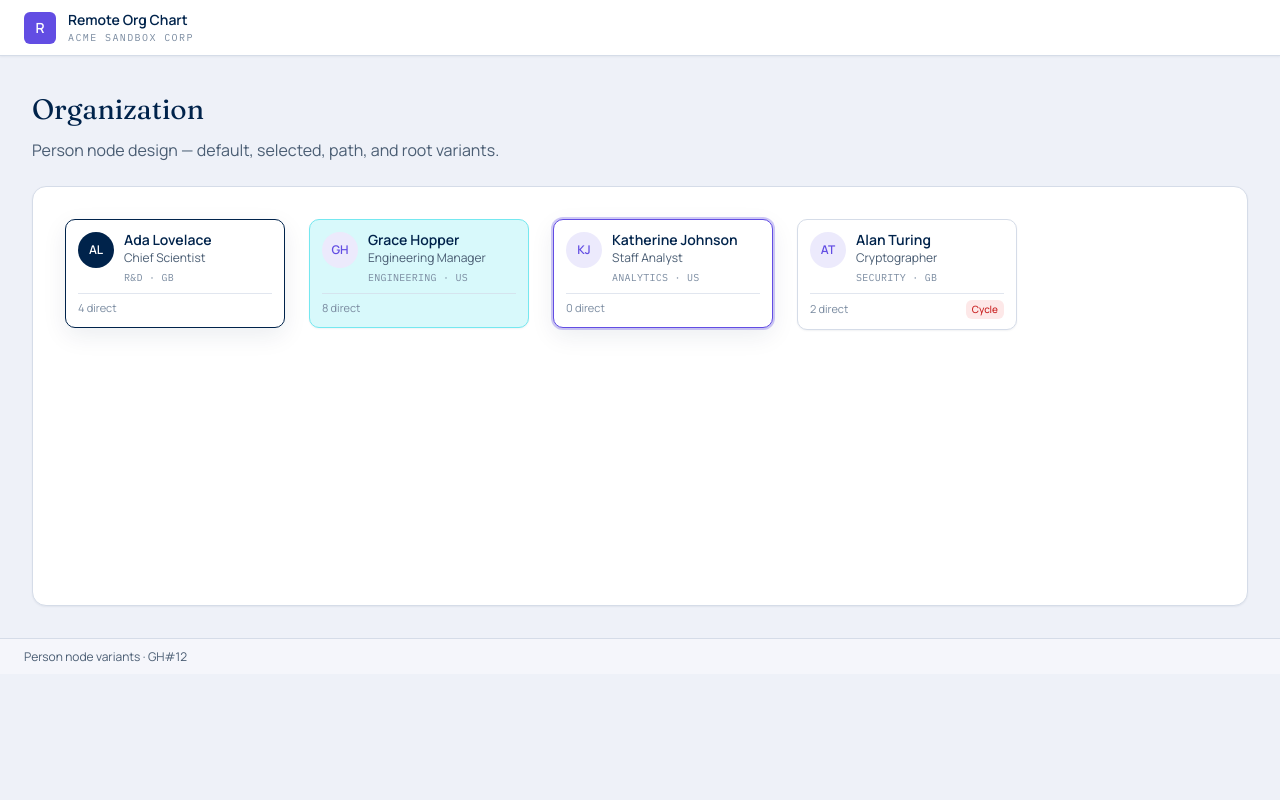
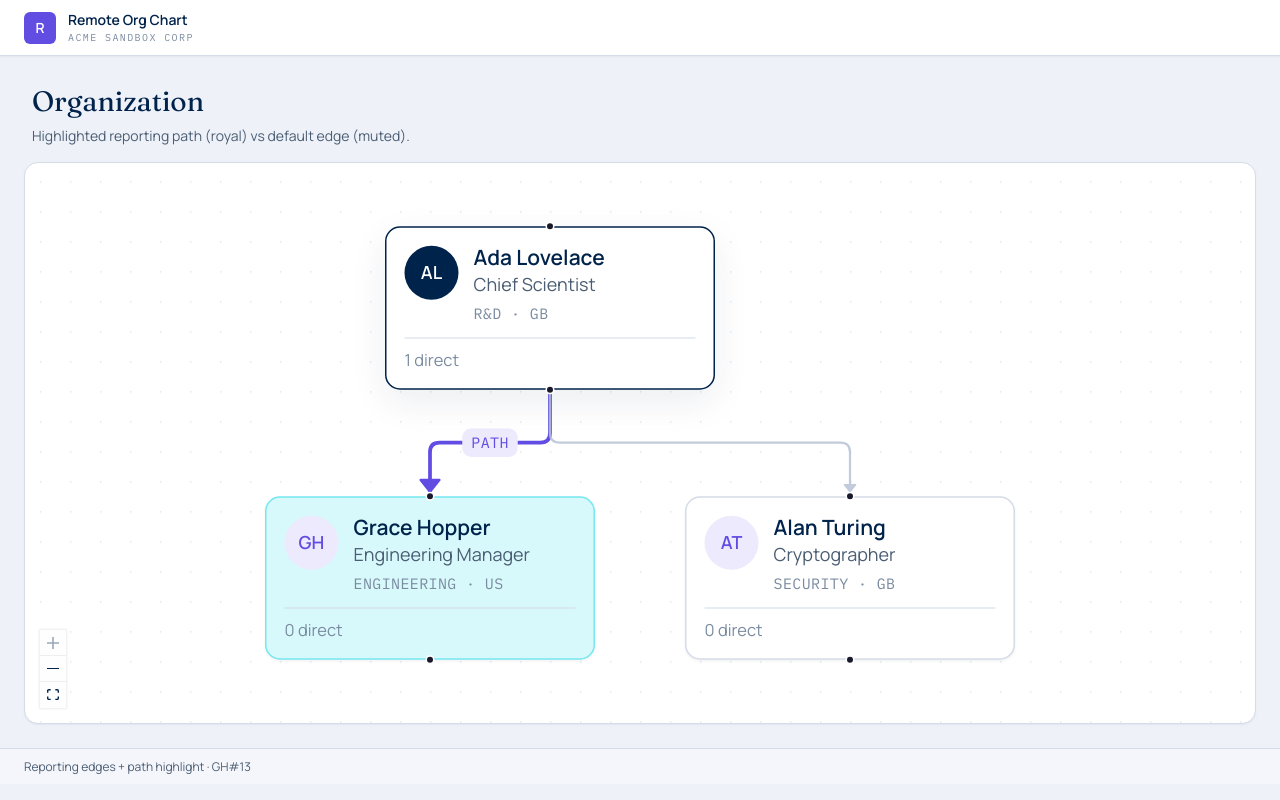
Before and after one commit to chikoshire/remote-org-chart, a Next.js app: page / in a window 1280 px wide. Built offline with nearby package versions, Linux system fonts and the light colour scheme.

Commit message:
feat(ui): add reporting edges with path highlight (#13)
Custom React Flow edge (royal highlight vs muted default) plus a
preview canvas. Allow tunnel hosts in Next allowedDevOrigins.

```diff
--- a/next.config.ts
+++ b/next.config.ts
@@ -4,6 +4,14 @@ import { initOpenNextCloudflareForDev } from "@opennextjs/cloudflare";
 initOpenNextCloudflareForDev();
 
 const nextConfig: NextConfig = {
+  // Allow Cursor IDE browser / localtunnel hosts to load Next dev assets.
+  allowedDevOrigins: [
+    "127.0.0.1",
+    "localhost",
+    "*.loca.lt",
+    "*.localtunnel.me",
+    "*.trycloudflare.com",
+  ],
   turbopack: {
     root: process.cwd(),
   },
--- a/src/app/page.tsx
+++ b/src/app/page.tsx
@@ -1,56 +1,23 @@
 import { AppShell } from "@/components/shell/AppShell";
-import { PersonNodeCard } from "@/components/org/PersonNodeCard";
+import { EdgePreviewCanvas } from "@/components/org/EdgePreviewCanvas";
 
 export default function Home() {
   return (
-    <AppShell status={<span>Person node variants · GH#12</span>}>
-      <div className="flex flex-1 flex-col gap-6 p-6 md:p-8">
-        <div className="max-w-2xl">
+    <AppShell status={<span>Reporting edges + path highlight · GH#13</span>}>
+      <div className="flex flex-1 flex-col gap-4 p-4 md:p-6">
+        <div className="max-w-2xl px-2">
           <h1 className="font-[family-name:var(--font-norma-display)] text-[length:var(--norma-text-2xl)] text-norma-prussian">
             Organization
           </h1>
-          <p className="mt-2 text-norma-ink-muted">
-            Person node design — default, selected, path, and root variants.
+          <p className="mt-1 text-sm text-norma-ink-muted">
+            Highlighted reporting path (royal) vs default edge (muted).
           </p>
         </div>
-
         <div
-          className="flex min-h-[420px] flex-1 flex-wrap content-start items-start gap-6 rounded-norma-lg border border-norma-border bg-norma-surface p-8 shadow-norma-sm"
+          className="min-h-[480px] flex-1 overflow-hidden rounded-norma-lg border border-norma-border bg-norma-surface shadow-norma-sm"
           data-slot="chart-canvas"
         >
-          <PersonNodeCard
-            fullName="Ada Lovelace"
-            jobTitle="Chief Scientist"
-            department="R&D"
-            country="GB"
-            directReports={4}
-            variant="root"
-          />
-          <PersonNodeCard
-            fullName="Grace Hopper"
-            jobTitle="Engineering Manager"
-            department="Engineering"
-            country="US"
-            directReports={8}
-            variant="path"
-          />
-          <PersonNodeCard
-            fullName="Katherine Johnson"
-            jobTitle="Staff Analyst"
-            department="Analytics"
-            country="US"
-            directReports={0}
-            variant="selected"
-          />
-          <PersonNodeCard
-            fullName="Alan Turing"
-            jobTitle="Cryptographer"
-            department="Security"
-            country="GB"
-            directReports={2}
-            variant="default"
-            inCycle
-          />
+          <EdgePreviewCanvas />
         </div>
       </div>
     </AppShell>
--- /dev/null
+++ b/src/components/org/EdgePreviewCanvas.tsx
@@ -0,0 +1,122 @@
+"use client";
+
+import { useCallback, useMemo } from "react";
+import {
+  Background,
+  Controls,
+  MarkerType,
+  ReactFlow,
+  ReactFlowProvider,
+  useEdgesState,
+  useNodesState,
+  type Edge,
+  type Node,
+} from "@xyflow/react";
+import "@xyflow/react/dist/style.css";
+import { PersonNode } from "@/components/org/PersonNode";
+import { ReportingEdge } from "@/components/org/ReportingEdge";
+
+const initialNodes: Node[] = [
+  {
+    id: "a",
+    type: "person",
+    position: { x: 120, y: 40 },
+    data: {
+      label: "Ada",
+      fullName: "Ada Lovelace",
+      jobTitle: "Chief Scientist",
+      department: "R&D",
+      country: "GB",
+      directReports: 1,
+      variant: "root",
+    },
+  },
+  {
+    id: "b",
+    type: "person",
+    position: { x: 40, y: 220 },
+    data: {
+      label: "Grace",
+      fullName: "Grace Hopper",
+      jobTitle: "Engineering Manager",
+      department: "Engineering",
+      country: "US",
+      directReports: 0,
+      variant: "path",
+    },
+  },
+  {
+    id: "c",
+    type: "person",
+    position: { x: 320, y: 220 },
+    data: {
+      label: "Alan",
+      fullName: "Alan Turing",
+      jobTitle: "Cryptographer",
+      department: "Security",
+      country: "GB",
+      directReports: 0,
+      variant: "default",
+    },
+  },
+];
+
+const initialEdges: Edge[] = [
+  {
+    id: "a-b",
+    source: "a",
+    target: "b",
+    type: "reporting",
+    data: { highlighted: true },
+    markerEnd: { type: MarkerType.ArrowClosed, color: "#624DE3" },
+  },
+  {
+    id: "a-c",
+    source: "a",
+    target: "c",
+    type: "reporting",
+    data: { highlighted: false },
+    markerEnd: { type: MarkerType.ArrowClosed, color: "#b8c3d6" },
+  },
+];
+
+function EdgePreviewInner() {
+  const [nodes, , onNodesChange] = useNodesState(initialNodes);
+  const [edges, , onEdgesChange] = useEdgesState(initialEdges);
+  const nodeTypes = useMemo(() => ({ person: PersonNode }), []);
+  const edgeTypes = useMemo(() => ({ reporting: ReportingEdge }), []);
+  const onInit = useCallback((instance: { fitView: (o?: object) => void }) => {
+    requestAnimationFrame(() => instance.fitView({ padding: 0.25 }));
+  }, []);
+
+  return (
+    <ReactFlow
+      nodes={nodes}
+      edges={edges}
+      onNodesChange={onNodesChange}
+      onEdgesChange={onEdgesChange}
+      nodeTypes={nodeTypes}
+      edgeTypes={edgeTypes}
+      onInit={onInit}
+      fitView
+      minZoom={0.35}
+      maxZoom={1.5}
+      proOptions={{ hideAttribution: true }}
+      nodesDraggable={false}
+      nodesConnectable={false}
+    >
+      <Background color="#d5dce8" gap={20} size={1} />
+      <Controls showInteractive={false} />
+    </ReactFlow>
+  );
+}
+
+export function EdgePreviewCanvas() {
+  return (
+    <ReactFlowProvider>
+      <div className="h-[min(70vh,560px)] w-full">
+        <EdgePreviewInner />
+      </div>
+    </ReactFlowProvider>
+  );
+}
--- a/src/components/org/PersonNode.tsx
+++ b/src/components/org/PersonNode.tsx
@@ -1,31 +1,32 @@
 "use client";
 
-import { Handle, Position, type Node, type NodeProps } from "@xyflow/react";
+import { Handle, Position, type NodeProps } from "@xyflow/react";
 import {
   PersonNodeCard,
   type PersonNodeData,
   type PersonNodeVariant,
 } from "@/components/org/PersonNodeCard";
 
-export type PersonFlowNode = Node<PersonNodeData, "person">;
+type PersonData = PersonNodeData & Record<string, unknown>;
 
-export function PersonNode({ data, selected }: NodeProps<PersonFlowNode>) {
+export function PersonNode({ data, selected }: NodeProps) {
+  const person = data as PersonData;
   const variant: PersonNodeVariant =
-    data.variant ?? (selected ? "selected" : "default");
+    person.variant ?? (selected ? "selected" : "default");
 
   return (
     <div className="relative">
-      <Handle
-        type="target"
-        position={Position.Top}
-        className="!h-2 !w-2 !border-norma-border !bg-norma-surface"
+      <Handle type="target" position={Position.Top} />
+      <PersonNodeCard
+        fullName={person.fullName ?? null}
+        jobTitle={person.jobTitle ?? null}
+        department={person.department ?? null}
+        country={person.country ?? null}
+        directReports={person.directReports ?? 0}
+        inCycle={Boolean(person.inCycle)}
+        variant={variant}
       />
-      <PersonNodeCard {...data} variant={variant} />
-      <Handle
-        type="source"
-        position={Position.Bottom}
-        className="!h-2 !w-2 !border-norma-border !bg-norma-surface"
-      />
+      <Handle type="source" position={Position.Bottom} />
     </div>
   );
 }
--- /dev/null
+++ b/src/components/org/ReportingEdge.tsx
@@ -0,0 +1,66 @@
+"use client";
+
+import {
+  BaseEdge,
+  EdgeLabelRenderer,
+  getSmoothStepPath,
+  type Edge,
+  type EdgeProps,
+} from "@xyflow/react";
+
+export type ReportingEdgeData = {
+  highlighted?: boolean;
+};
+
+export type ReportingFlowEdge = Edge<ReportingEdgeData, "reporting">;
+
+export function ReportingEdge({
+  id,
+  sourceX,
+  sourceY,
+  targetX,
+  targetY,
+  sourcePosition,
+  targetPosition,
+  data,
+  markerEnd,
+}: EdgeProps<ReportingFlowEdge>) {
+  const highlighted = Boolean(data?.highlighted);
+  const [path] = getSmoothStepPath({
+    sourceX,
+    sourceY,
+    targetX,
+    targetY,
+    sourcePosition,
+    targetPosition,
+    borderRadius: 12,
+  });
+
+  return (
+    <>
+      <BaseEdge
+        id={id}
+        path={path}
+        markerEnd={markerEnd}
+        style={{
+          stroke: highlighted ? "var(--norma-royal)" : "var(--norma-border-strong)",
+          strokeWidth: highlighted ? 2.5 : 1.5,
+          opacity: highlighted ? 1 : 0.85,
+        }}
+        className={highlighted ? "reporting-edge--highlight" : "reporting-edge"}
+      />
+      {highlighted ? (
+        <EdgeLabelRenderer>
+          <span
+            className="nodrag nopan pointer-events-none absolute rounded-norma-sm bg-norma-accent-soft px-1.5 py-0.5 font-mono text-[10px] uppercase tracking-wide text-norma-royal"
+            style={{
+              transform: `translate(-50%, -50%) translate(${(sourceX + targetX) / 2}px, ${(sourceY + targetY) / 2}px)`,
+            }}
+          >
+            path
+          </span>
+        </EdgeLabelRenderer>
+      ) : null}
+    </>
+  );
+}
```
Also changed, not shown: 1 other file (tests, documents, lock files or other folders).
